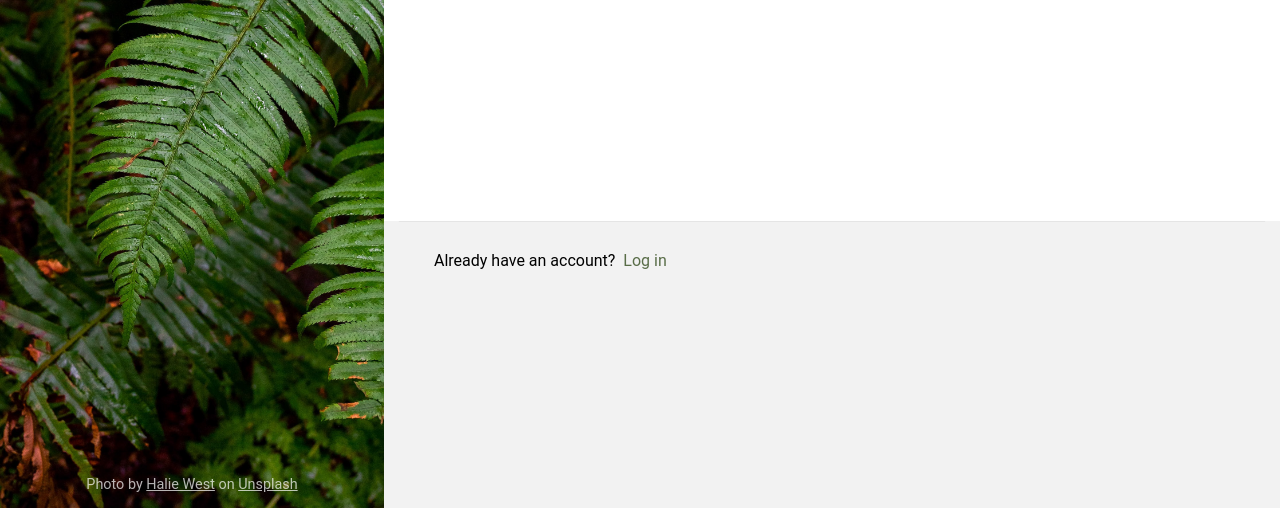
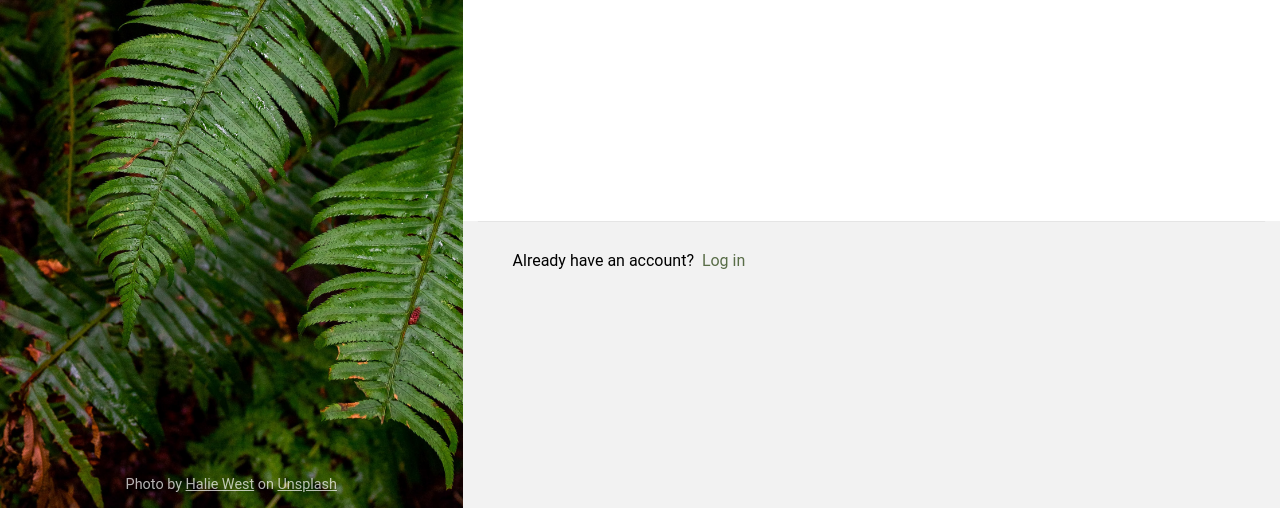
Before and after one commit to kristenmazza/sign-up-form, a plain HTML site: page index.html in a window 1280 px wide. Shown: the part 292-800 px from the top of the page. Drawn offline with Linux system fonts and the light colour scheme.

Commit message:
Apply flex wrap to layout

```diff
--- a/styles.css
+++ b/styles.css
@@ -7,22 +7,23 @@
 }
 
 body, html {
-    height: 100%;
-    width: 100%;
+    font-family:'Roboto', 'Segoe UI', 'Lucida Sans';
+}
+
+body {
     display: flex;
+    flex-wrap: wrap;
+    height: 100vh;
+    width: 100vw;
     margin: 0;
     padding: 0;
-    font-family:'Roboto', 'Segoe UI', 'Lucida Sans';
 }
 
 .background {
     background-image: url("images/halie-west-25xggax4bSA-unsplash.jpg");
-    background-size: auto 100%;
-    background-repeat: no-repeat;
-    background-position: left top;
-    height: 100%;
     background-size: cover;
-    flex: 1 1 550px;
+    /* min-height: 100%; */
+    flex: auto;
 }
 
 .side-container {
@@ -63,10 +64,9 @@ body, html {
 
 main {
     background-color: rgb(242, 242, 242);
-    max-width: 70%;
     display: flex;
     flex-direction: column;
-    flex: 1 1 auto;
+    flex: 2 1 400px;
 }
 
 #credit a:link, #credit a:visited {
@@ -90,6 +90,7 @@ main {
     align-self: flex-end;
     font-size: 25px;
     font-weight: bold;
+    padding-top: 3vh;
 }
 
 #form {
```
